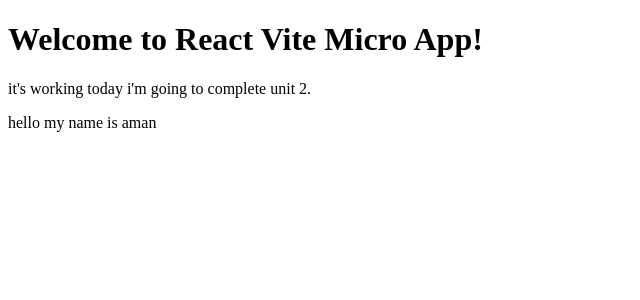
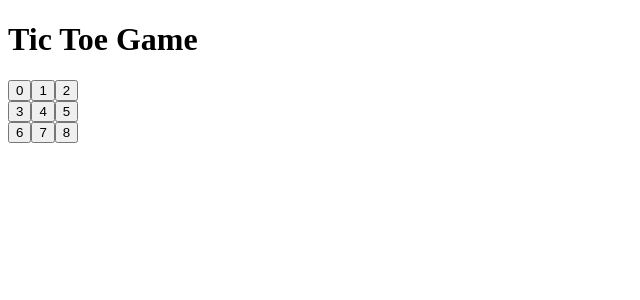
Before and after one commit to amansharma8194/tic-tac-toe-with-react, a React (Vite) app: page / in a window 1280 px wide. Shown: the top 300 px of the page, without its empty margins (0-640 px from the left). Built offline with nearby package versions, Linux system fonts and the light colour scheme.

Commit message:
created structure

```diff
--- a/src/App.jsx
+++ b/src/App.jsx
@@ -1,9 +1,13 @@
-import React from "react";
+import React from 'react';
+import Board from './components/Board';
 
-export default () => (
-  <>
-    <h1>Welcome to React Vite Micro App!</h1>
-    <p>it's working today i'm going to complete unit 2.</p>
-    <p>hello my name is aman</p>
-  </>
-);
+const App = () => {
+  return (
+    <div>
+      <h1>Tic Toe Game</h1>
+      <Board />
+    </div>
+  );
+};
+
+export default App;
--- /dev/null
+++ b/src/components/Board.jsx
@@ -0,0 +1,26 @@
+import React from 'react';
+import Square from './Square';
+
+const Board = () => {
+  return (
+    <div>
+      <div>
+        <Square value={0} />
+        <Square value={1} />
+        <Square value={2} />
+      </div>
+      <div>
+        <Square value={3} />
+        <Square value={4} />
+        <Square value={5} />
+      </div>
+      <div>
+        <Square value={6} />
+        <Square value={7} />
+        <Square value={8} />
+      </div>
+    </div>
+  );
+};
+
+export default Board;
--- /dev/null
+++ b/src/components/Square.jsx
@@ -0,0 +1,7 @@
+import React from 'react';
+
+const Square = ({ value }) => {
+  return <button type="button">{value}</button>;
+};
+
+export default Square;
```
